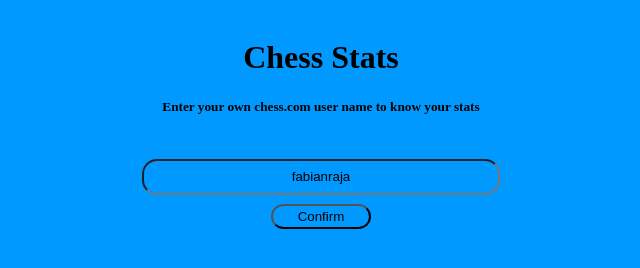
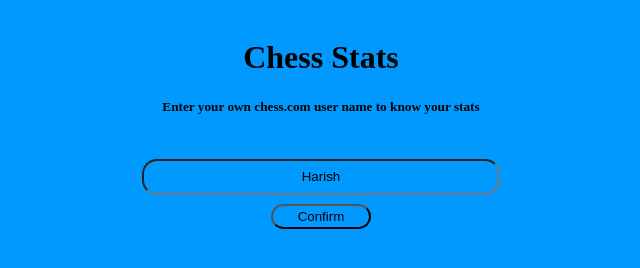
Before and after one commit to JaiHarishh/Async-programming--Day--5-Recap-of-topics-2, a plain HTML site: page index.html in a window 1280 px wide. Shown: the full height of the page, 319-959 px from the left. Drawn offline with Linux system fonts and the light colour scheme.

Commit message:
Update index.html

```diff
--- a/index.html
+++ b/index.html
@@ -13,7 +13,7 @@
     </div>
     <div class="header">
         <form class="form">
-            <input type="text" class="userName" placeholder="Enter your User Name" value="fabianraja" required/>
+            <input type="text" class="userName" placeholder="Enter your User Name" value="Harish" required/>
             <button type="submit" class="button">Confirm</button>
         </form>
     </div>
```
